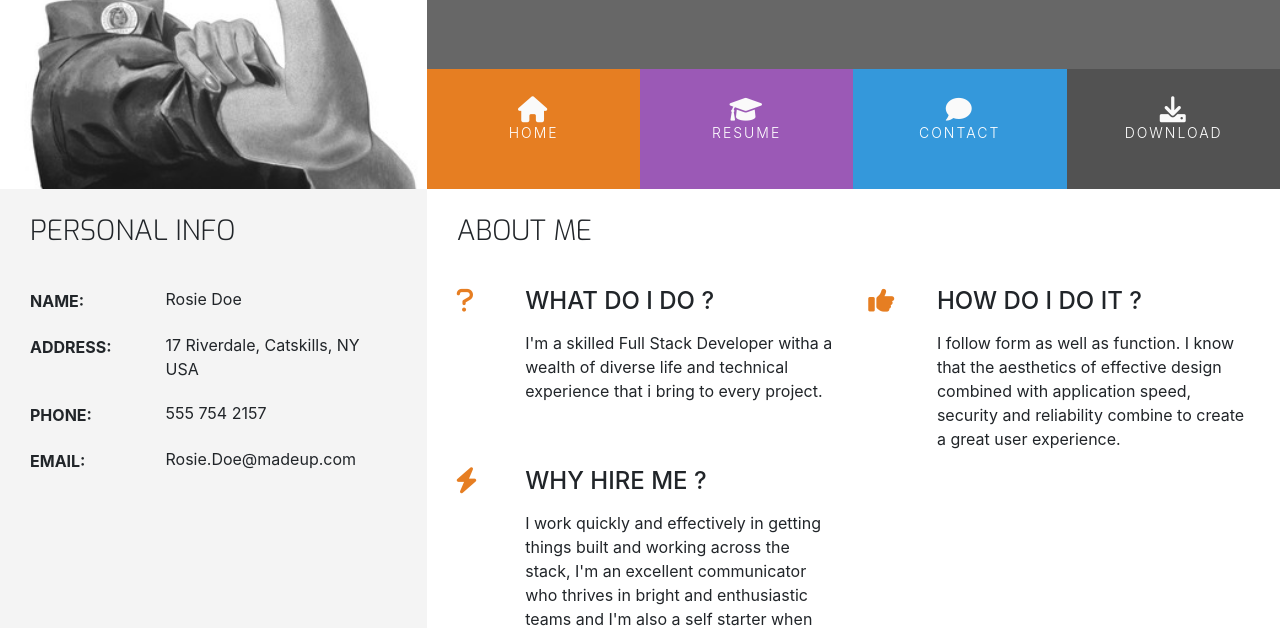
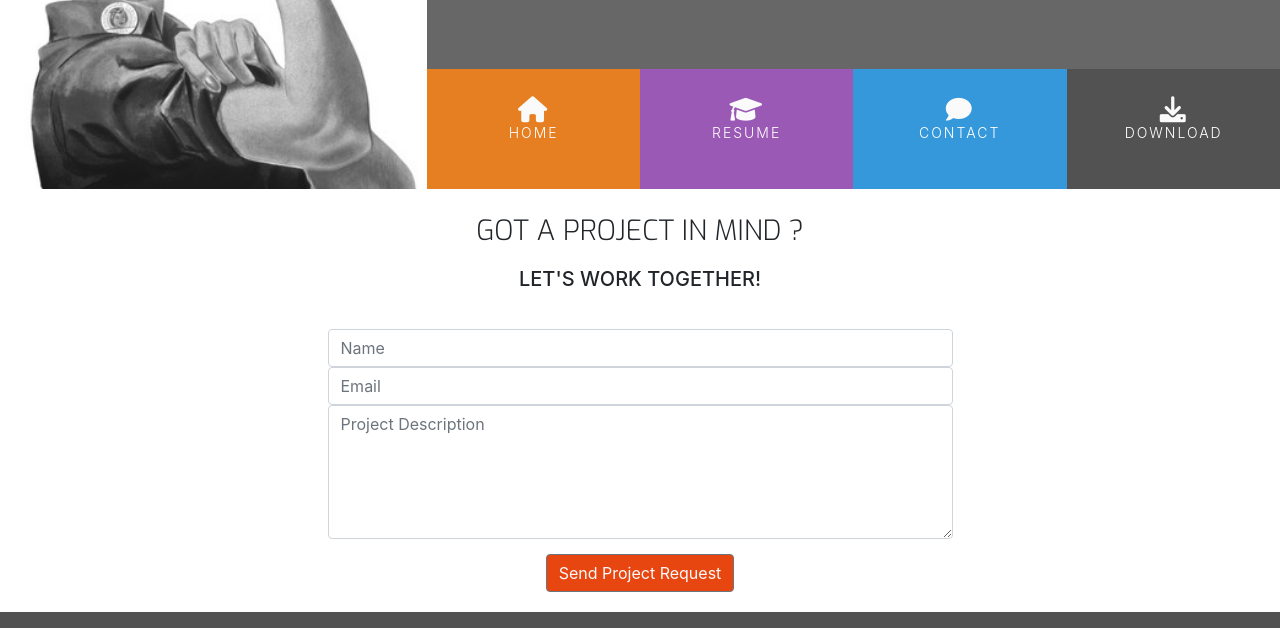
Before and after one commit to jjconway23/bootstrap-resume, a plain HTML site: page contact.html in a window 1280 px wide. Shown: the part 180-808 px from the top of the page. Drawn offline with nearby package versions, Linux system fonts and the light colour scheme.

Commit message:
Complete the contact page by adding the form

```diff
--- a/assets/css/style.css
+++ b/assets/css/style.css
@@ -33,7 +33,7 @@ h4 {
     float: none;
 }
 
-.history-heading ,
+.history-heading,
 .section-heading {
     font-family: "Exo", sans-serif;
     font-weight: 300;
@@ -66,11 +66,17 @@ h4 {
 .bg-color-three-reasons {
     background-color: white;
 }
-.bg-color-personal-info{
+
+.bg-color-personal-info {
     background-color: #f4f4f4;
 }
-.bg-color-work-history{
+
+.bg-color-work-history {
     background-color: #9b59b6;
+}
+
+.bg-color-contact {
+    background-color: white;
 }
 
 /* ---------Header------------------ */
@@ -222,36 +228,43 @@ footer {
 .three-reasons-heading {
     margin-bottom: 15px;
 }
+
 /* ---------Personal Info------------------ */
 .personal-info-item {
     margin-bottom: 20px;
     display: block;
     clear: both;
 }
+
 .personal-info-item .key,
-.personal-info-item .value{
+.personal-info-item .value {
     padding-right: 8px;
     display: inline-block;
 
 }
+
 .personal-info-item .key p,
 .personal-info-item .value p {
     margin: 0;
 }
-.personal-info-item .key{
+
+.personal-info-item .key {
     width: 30%;
     margin-right: 21px;
     padding-top: 2px;
     vertical-align: top;
 }
+
 .personal-info-item .key p {
     font-weight: 700;
 }
-.personal-info-item .value{
+
+.personal-info-item .value {
     width: 60%;
     position: relative;
 
 }
+
 /* ---------Skills------------------ */
 .progress {
     position: relative;
@@ -259,32 +272,38 @@ footer {
     margin-bottom: 4px;
 
 }
+
 .progress-type {
     position: absolute;
     left: 0;
     font-weight: 400;
     padding: 3px 30px 2px 10px;
     color: #fafafa;
-    background-color: rgba(25, 25,25, 0.2);
+    background-color: rgba(25, 25, 25, 0.2);
 }
-.progress-section{
+
+.progress-section {
     margin: 40px 20px;
 }
+
 /* ---------Work History ------------------ */
 .history-heading {
     color: #fafafa;
     margin-bottom: 15px;
 }
-.timeline-item{
+
+.timeline-item {
     padding: 4em 2em 0em 2em;
     position: relative;
     color: #fafafa;
     border-left: 1px solid;
 }
+
 .timeline-item p {
     padding: 0;
     margin: 0;
 }
+
 .timeline-item:before {
     content: attr(data-dates);
     position: absolute;
@@ -297,6 +316,7 @@ footer {
     padding: 0;
     margin: 0;
 }
+
 .timeline-item::after {
     width: 12px;
     height: 12px;
@@ -308,6 +328,38 @@ footer {
     content: "";
     background-color: #fafafa;
 }
+
 .history-items {
     margin-bottom: 30px;
 }
+
+/* ---------Contact------------------ */
+.contact-heading {
+    font-family: "Exo", sans-serif;
+    font-weight: 300;
+    margin-top: 25px;
+    margin-bottom: 20px;
+}
+
+.center-form {
+    padding-top: 10px;
+    margin: 0 auto;
+    max-width: 70%;
+}
+button[type="submit"] {
+    margin-top: 15px;
+    margin-bottom: 20px;
+    color: #fafafa;
+    background-color: #e84610;
+}
+
+/* ---------Media Queries------------------ */
+
+@media(min-width:992px){
+    .center-form {
+        padding-top: 30px;
+        min-height: 240px;
+        margin: 0 auto;
+        max-width: 50%;
+    }
+}
--- a/contact.html
+++ b/contact.html
@@ -51,92 +51,24 @@
         </div>
     </header>
     <section class="container-fluid">
-        <div class="row">
-            <div class="col-md-4 bg-color-personal-info section-column">
-                <div class="row">
-                    <div class="col-12">
-                        <h3 class="section-heading uppercase">Personal Info</h3>
-                    </div>
-                </div>
-                <div class="personal-info-item">
-                    <div class="key">
-                        <p class="uppercase">Name:</p>
-                    </div>
-                    <div class="value">
-                        <p>Rosie Doe</p>
-                    </div>
-                </div>
-                <div class="personal-info-item">
-                    <div class="key">
-                        <p class="uppercase">Address:</p>
-                    </div>
-                    <div class="value">
-                        <p>17 Riverdale, Catskills, NY USA</p>
-                    </div>
-                </div>
-                <div class="personal-info-item">
-                    <div class="key">
-                        <p class="uppercase">Phone:</p>
-                    </div>
-                    <div class="value">
-                        <p>555 754 2157</p>
-                    </div>
-                </div>
-                <div class="personal-info-item">
-                    <div class="key">
-                        <p class="uppercase">Email:</p>
-                    </div>
-                    <div class="value">
-                        <p>Rosie.Doe@madeup.com</p>
-                    </div>
-                </div>
-            </div>
-            <div class="col-md-8 bg-color-three-reasons section-column">
-                <div class="row">
-                    <div class="col">
-                        <h3 class="section-heading uppercase">About Me</h3>
-                    </div>
-                </div>
-                <div class="row">
-                    <div class="col-10 offset-1 offset-sm-0 col-sm-4 col-md-6">
-                        <div class="row">
-                            <div class="col-2">
-                                <i class="fa-solid fa-question three-reasons-icon"></i>
-                            </div>
-                            <div class="col-10">
-                                <h4 class="three-reasons-heading uppercase">What do I do ?</h4>
-                                <p>I'm a skilled Full Stack Developer witha a wealth of diverse life and technical experience that i bring to every project.</p>
+        <div class="row bg-color-contact">
+            <div class="col">
+                <h3 class="contact-heading uppercase text-center">Got a project in mind ?</h3>
+                <h5 class="uppercase text-center">Let's work together!</h5>
+                <div class="center-form">
+                    <form action="">
+                        <input type="text" name="name" id="fullname" class="form-control" placeholder="Name" required>
+                        <input type="text" name="email" id="emailaddress" class="form-control" placeholder="Email" required>
+                        <textarea name="projectsummary" id="projectsummary" cols="30" rows="5" class="form-control" placeholder="Project Description" required></textarea>
+                        <div class="form-row text-center">
+                            <div class="col">
+                                <button class="btn btn-secondary" type="submit">Send Project Request</button>
                             </div>
                         </div>
-                    </div>
-                    <div class="col-10 offset-1 offset-sm-0 col-sm-4 col-md-6">
-                        <div class="row">
-                            <div class="col-2">
-                                <i class="fa-solid fa-thumbs-up three-reasons-icon"></i>
-                            </div>
-                            <div class="col-10">
-                                <h4 class="three-reasons-heading uppercase">How do I do it ?</h4>
-                                <p>I follow form as well as function. I know that the aesthetics of effective design combined with application speed,
-                                     security and reliability combine to create a great user experience.</p>
-                            </div>
-                        </div>
-                    </div>
-                    <div class="col-10 offset-1 offset-sm-0 col-sm-4 col-md-6">
-                        <div class="row">
-                            <div class="col-2">
-                                <i class="fa-solid fa-bolt three-reasons-icon"></i>
-                            </div>
-                            <div class="col-10">
-                                <h4 class="three-reasons-heading uppercase">Why hire me ?</h4>
-                                <p>I work quickly and effectively in getting things built and working across the stack,
-                                    I'm an excellent communicator who thrives in bright and enthusiastic teams and I'm also a self starter when working solo.</p>
-                            </div>
-                        </div>
-                    </div>
+                    </form>
                 </div>
             </div>
         </div>
-
     </section>
     <footer class="container-fluid">
         <div id="footer-details" class="row">
```
